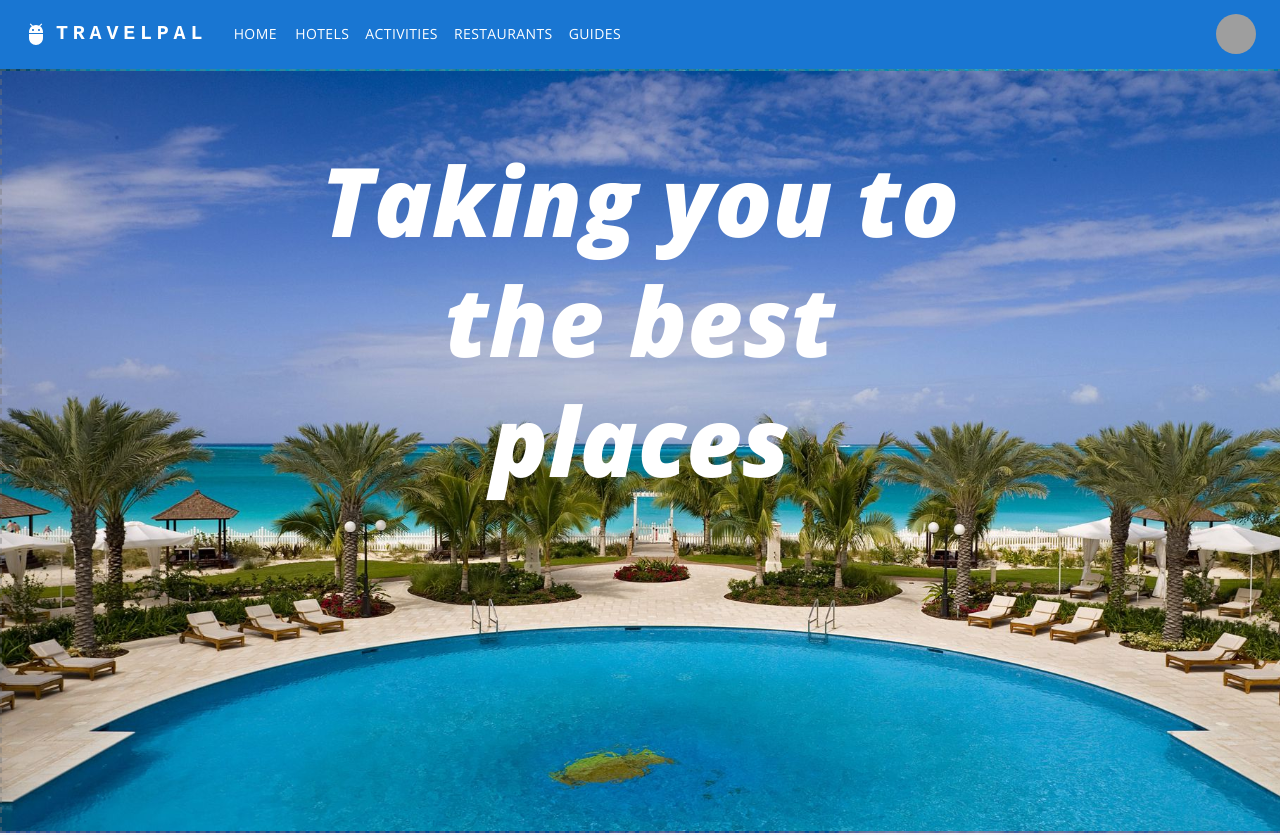
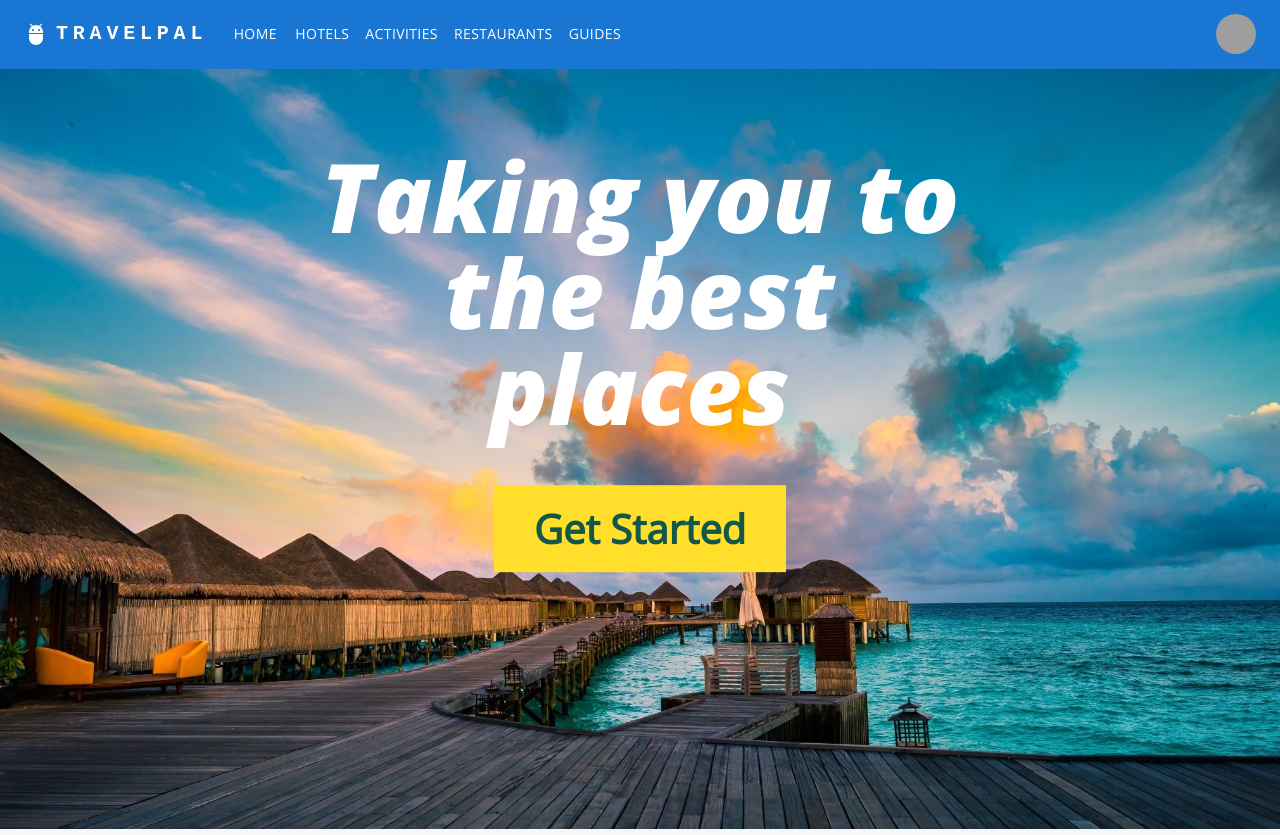
Before and after one commit to nguyenq9/Travelr, a React (Create React App) app in the folder travelpal/: page / in a window 1280 px wide. Shown: the top 835 px of the page. Built offline with nearby package versions, Linux system fonts and the light colour scheme; grey boxes are pictures that could not be loaded.

Commit message:
Still working on landing page

```diff
--- a/travelpal/src/components/Landing/Landing.css
+++ b/travelpal/src/components/Landing/Landing.css
@@ -31,13 +31,13 @@
 
   .Landing{
     width: 100%;
-    border: 2px dashed rgba(120, 120, 120, 0.4);
+    /* border: 2px dashed rgba(120, 120, 120, 0.4); */
     height: 95vh;
     display: flex;
     align-items: center;
     flex-direction: column;
     background-size: cover;
-    background-image: url(../../images/landingpageimage.jpg);
+    background-image: url(../../images/beachresort.jpg);
     background-position: center;
   }
 
@@ -46,9 +46,31 @@
     top: 40%;
     left: 50%;
     transform: translate(-50%, -50%);
-    line-height: 250%;
+  }
+
+  .centered h1{
+    line-height: 100%;
     font-weight: 700;
     font-style: italic;
-    font-size: 3em;
+    font-size: 6em;
     color:white;
+
   }
+
+  .SearchBar-submit {
+    text-align: center;
+  }
+
+  .SearchBar-submit a {
+    padding: 1rem 2.5rem;
+    background-color: #ffdf2b;
+    color: #125747;
+    font-weight: 800;
+    transition: background-color .5s;
+    font-size: 40px;
+  }
+
+  .SearchBar-submit a:hover {
+    cursor: pointer;
+    background-color: #a7874b;
+  }
--- a/travelpal/src/components/Landing/Landing.js
+++ b/travelpal/src/components/Landing/Landing.js
@@ -7,6 +7,9 @@ class Landing extends React.Component {
             <div className="Landing">
                 <div className="centered">
                     <h1>Taking you to the best places</h1>
+                    <div className="SearchBar-submit">
+                        <a>Get Started</a>
+                    </div>
                 </div>
             </div>
         );
```
Also changed, not shown: travelpal/src/images/beachresort.jpg (added).
